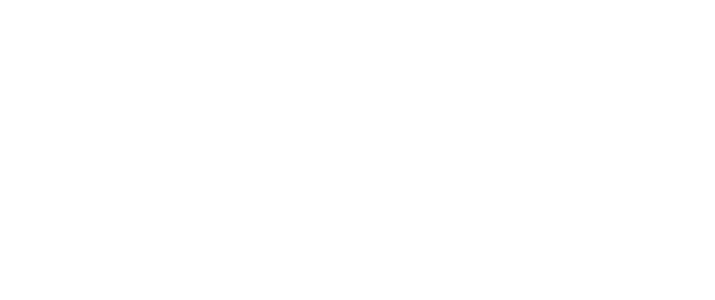
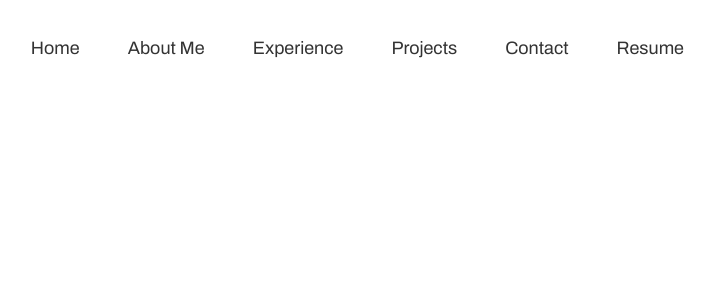
Before and after one commit to jrobles0717/My-Personal-Website, a React (Vite) app: page / in a window 1280 px wide. Shown: the top 300 px of the page, without its empty margins (548-1263 px from the left). Built offline with nearby package versions, Linux system fonts and the light colour scheme.

Commit message:
header added

```diff
--- a/src/general.css
+++ b/css/general.css
@@ -79,7 +79,18 @@
   line-height: 1;
   font-weight: 300;
   color: #555;
+  background-color: #fff;
 
   /* Only works if there is nothing absolutely positioned in relation to body */
   overflow-x: hidden;
 }
+
+/****************************/
+/* REUSABLE COMPONENT SECTION */
+/****************************/
+
+.container {
+  max-width: 120rem;
+  padding: 0 3.2rem;
+  margin: 0 auto;
+}
--- /dev/null
+++ b/css/style.css
@@ -0,0 +1,100 @@
+/*
+
+--- 01 TYPOGRAPHY SYSTEM
+
+- Font sizes (px)
+10 / 12 / 14 / 16 / 18 / 20 / 24 / 30 / 36 / 44 / 52 / 62 / 74 / 86 / 98
+
+- Font weights
+Default: 400
+Medium: 500
+Semi-bold: 600
+Bold: 700
+
+- Line heights
+Default: 1
+Small: 1.05
+Medium: 1.2
+Paragraph default: 1.6
+Large: 1.8
+
+- Letter spacing
+-0.5px
+0.75px
+
+
+--- 02 COLORS
+
+- Primary: #ffd700
+- Tints:
+
+
+- Shades:
+
+- Accents:
+- Greys
+
+#888
+#767676 (lightest grey allowed on #fff)
+#6F6F6F (lightest grey allowed on #fdf2e9)
+#555
+#444
+#333
+
+--- 05 SHADOWS
+
+0 2.4rem 4.8rem rgba(0, 0, 0, 0.075);
+
+--- 06 BORDER-RADIUS
+
+Default: 9px
+Medium: 11px
+
+--- 07 WHITESPACE
+
+- SPACING SYSTEM (px)
+2 / 4 / 8 / 12 / 16 / 24 / 32 / 48 / 64 / 80 / 96 / 128
+
+
+*/
+
+/****************************/
+/* HEADER */
+/****************************/
+
+.header {
+  display: flex;
+  align-items: center;
+  justify-content: end;
+
+  /* Because we want header to be sticky later */
+  height: 9.6rem;
+  padding: 0 4.8rem;
+  position: relative;
+}
+
+/****************************/
+/* NAVIGATION */
+/****************************/
+
+.main-nav-list {
+  list-style: none;
+  display: flex;
+  align-items: center;
+  gap: 4.8rem;
+}
+
+.main-nav-link:link,
+.main-nav-link:visited {
+  display: inline-block;
+  text-decoration: none;
+  color: #333;
+  font-size: 1.8rem;
+  font-weight: 400;
+  transition: all 0.3s;
+}
+
+.main-nav-link:hover,
+.main-nav-link:active {
+  color: #555;
+}
--- a/src/App.jsx
+++ b/src/App.jsx
@@ -1,6 +1,9 @@
+import MainNavigation from "./components/MainNavigation";
+
 function App() {
   return (
     <>
+      <MainNavigation />
       <main></main>
     </>
   );
--- /dev/null
+++ b/src/components/MainNavigation.jsx
@@ -0,0 +1,45 @@
+import "../../css/general.css";
+import "../../css/style.css";
+
+function MainNavigation() {
+  return (
+    <header className={`header`}>
+      <nav className="main-nav">
+        <ul className="main-nav-list">
+          <li>
+            <a className="main-nav-link" href="#" onClick={() => {}}>
+              Home
+            </a>
+          </li>
+          <li>
+            <a className="main-nav-link" href="#about" onClick={() => {}}>
+              About Me
+            </a>
+          </li>
+          <li>
+            <a className="main-nav-link" href="#experience" onClick={() => {}}>
+              Experience
+            </a>
+          </li>
+          <li>
+            <a className="main-nav-link" href="#projects" onClick={() => {}}>
+              Projects
+            </a>
+          </li>
+          <li>
+            <a className="main-nav-link" href="#contact" onClick={() => {}}>
+              Contact
+            </a>
+          </li>
+          <li>
+            <a className="main-nav-link" href="#resume" onClick={() => {}}>
+              Resume
+            </a>
+          </li>
+        </ul>
+      </nav>
+    </header>
+  );
+}
+
+export default MainNavigation;
--- a/src/main.jsx
+++ b/src/main.jsx
@@ -1,4 +1,4 @@
-import "./general.css";
+import "../css/general.css";
 
 import App from "./App";
 import React from "react";
```
